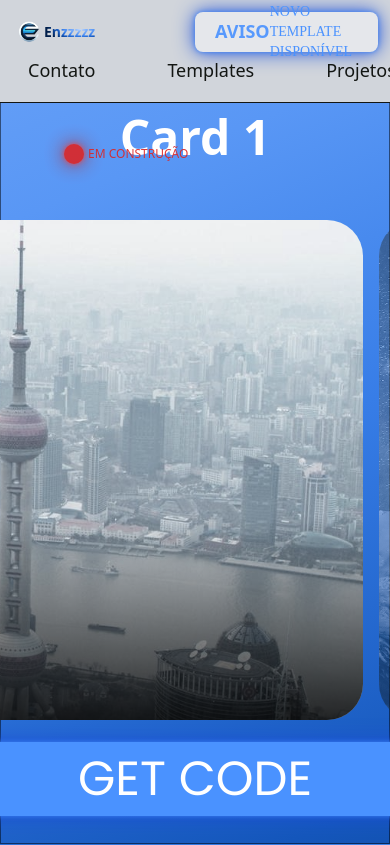
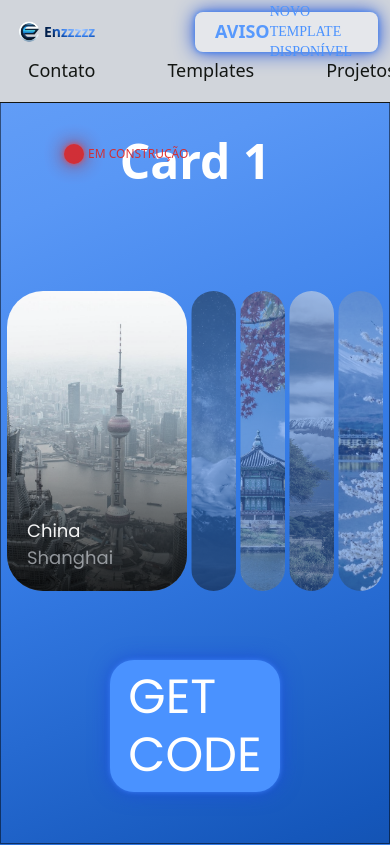
Before and after one commit to Enzzzzz/TailwindDeposit, a React (Vite) app: page / in a window 390 px wide. Shown: the top 845 px of the page. Built offline with nearby package versions, Linux system fonts and the light colour scheme; a web font is replaced by a local one.

Commit message:
mobile started

```diff
--- a/src/templates/cards/firstCard.css
+++ b/src/templates/cards/firstCard.css
@@ -1,27 +1,3 @@
-.image-accordion-background {
-    position: absolute;
-    z-index: 1;
-    background-size: cover;
-    background-position: center;
-    filter: blur(10px);
-    transition: 0.3s;
-  }
-
-  .image-accordion-background::after {
-    content: "";
-    position: absolute;
-    inset: 0;
-    background: rgb(0 0 0 / 88%);
-  }
-
-  .image-accordion {
-    position: relative;
-    z-index: 2;
-    display: flex;
-    gap: 16px;
-    cursor: pointer;
-    font-family: "Euclid Circular A", "Poppins";
-  }
 
   .image-accordion-item {
     position: relative;
@@ -34,31 +10,28 @@
     opacity: 0.5;
     transition: 0.5s;
     object-fit: cover;
+
   }
+
+
 
   .image-accordion-item img{
     width: 100px;
     height: 500px;
     object-fit: cover;
+    transition: 0.5s;
+    position: absolute;
+    z-index: 0;
+    top: 50%;
+    left: 50%;
+    translate: -50% -50%;
+    filter: grayscale(0.6);
   }
 
   .image-accordion-item:hover {
     opacity: 0.75;
   }
 
-  .image-accordion :is(h2, p) {
-    margin: 0;
-  }
-
-  .image-accordion-item h2 {
-    font-size: 24px;
-    font-weight: 400;
-    color: rgb(255 255 255 / 96%);
-  }
-
-  .image-accordion-item p {
-    color: rgb(255 255 255 / 66%);
-  }
 
   .image-accordion-item.active {
     width: 800px;
@@ -102,12 +75,20 @@
     visibility: visible;
   }
 
-  .image-accordion-item img {
-    position: absolute;
-    z-index: 0;
-    top: 50%;
-    left: 50%;
-    translate: -50% -50%;
-    height: 150%;
-    filter: grayscale(0.6);
+
+  @media screen and (max-width: 480px) {
+    .image-accordion-item {
+      width: 45px;
+      height: 300px;
+    }
+
+    .image-accordion-item img{
+      width: 45px;
+      height: 300px;
+    }
+
+    .image-accordion-item.active {
+      width: 180px;
+      opacity: 1;
+    }
   }
--- a/src/templates/cards/firstCard.jsx
+++ b/src/templates/cards/firstCard.jsx
@@ -43,11 +43,7 @@ export const FirstCard = () => {
 
   return (
     <>
-      <div
-        className="image-accordion-background"
-        style={{ backgroundImage: `url(${items[active].image})` }}
-      ></div>
-      <div className="image-accordion">
+      <div className="flex gap-1 sm:gap-3 md:gap-6 lg:gap-14 cursor-pointer font-poppins relative z-[2]">
         {items.map((item, index) => {
           const isActive = active === index ? "active" : "";
           return (
@@ -60,8 +56,8 @@ export const FirstCard = () => {
               <div className="content">
 
                 <div>
-                  <h2>{item.header}</h2>
-                  <p>{item.text}</p>
+                  <h2 className="text-[18px] sm:text-[24px] m-0 text-white/95 ">{item.header}</h2>
+                  <p className="text-[18px] sm:text-[24px] m-0 text-gray-300/65">{item.text}</p>
                 </div>
               </div>
             </div>
```
